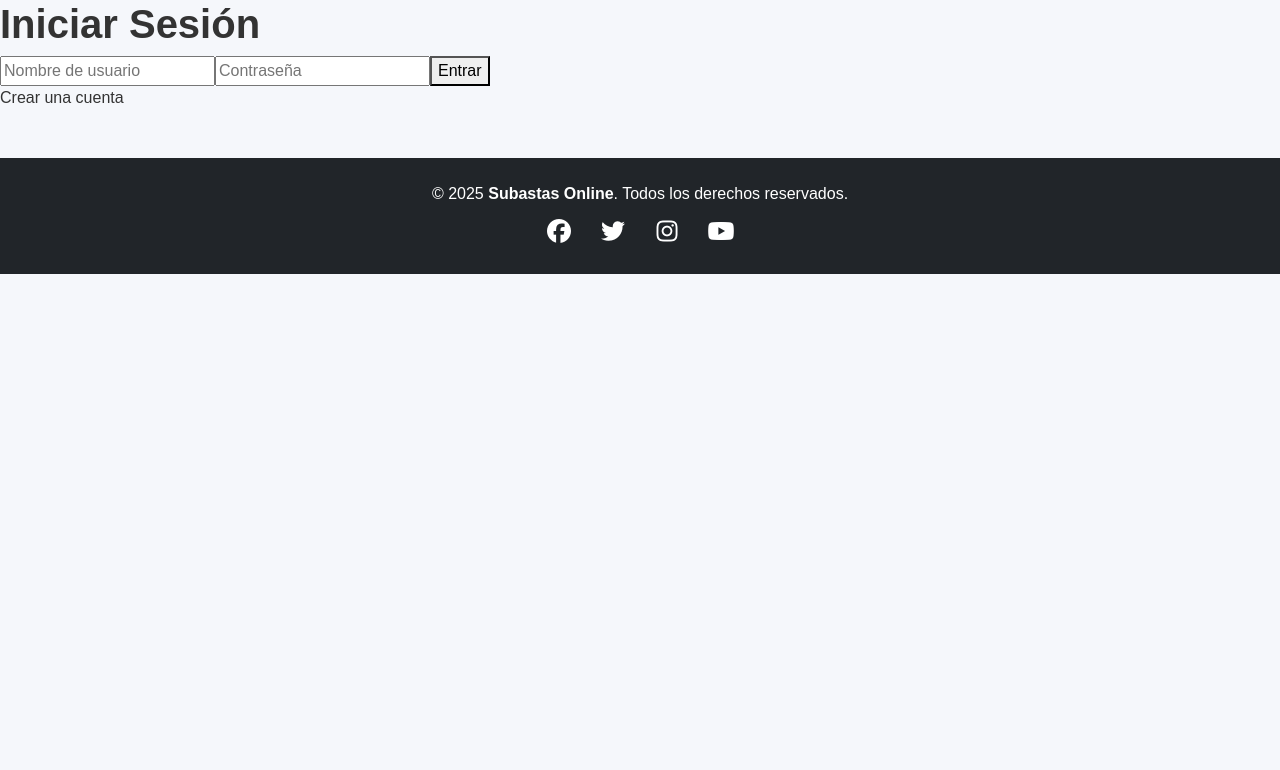
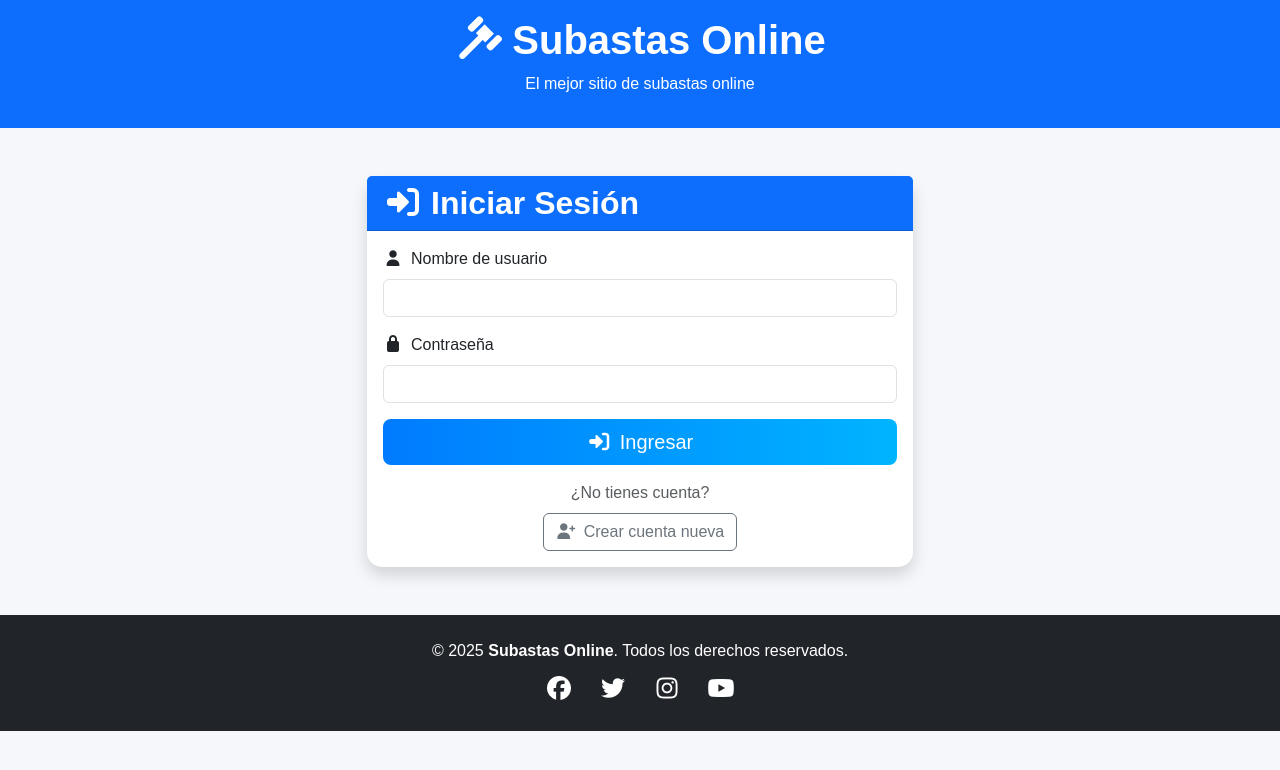
Before and after one commit to 0trujillo/Subastas-V2, a React (Create React App) app: page / in a window 1280 px wide. Shown: the top 770 px of the page. Built offline with nearby package versions, Linux system fonts and the light colour scheme.

Commit message:
Refinacion de diseño en el front end

```diff
--- a/src/pages/LoginPage.jsx
+++ b/src/pages/LoginPage.jsx
@@ -2,16 +2,16 @@
 import React, { useState } from "react";
 import { useNavigate } from "react-router-dom";
 import { login, register } from "../api/AuthAPI";
+import "bootstrap/dist/css/bootstrap.min.css";
 
-const LoginPage = () => {
+export default function LoginPage() {
   const navigate = useNavigate();
   const [modo, setModo] = useState("login");
 
   const [form, setForm] = useState({
-    nombre: "",      // <--- Username real
-    correo: "",      // (Opcional, si lo quieres)
+    nombre: "",
     contraseña: "",
-    confirmar: "",
+    confirmar: ""
   });
 
   const [notificacion, setNotificacion] = useState({ mensaje: "", tipo: "" });
@@ -21,19 +21,18 @@ const LoginPage = () => {
     setTimeout(() => setNotificacion({ mensaje: "", tipo: "" }), 2500);
   };
 
-  const cambiarFormulario = (e) => {
+  const handleChange = (e) => {
     setForm({ ...form, [e.target.name]: e.target.value });
   };
 
-  // ------------------------- LOGIN ---------------------------------
+  // --------------------------- LOGIN ----------------------------
   const ingresarUsuario = async (e) => {
     e.preventDefault();
 
     try {
-      // ⬇⬇ SE ENVÍA EXACTAMENTE LO QUE EL BACKEND PIDE ⬇⬇
       const res = await login({
-        nombre: form.nombre,        // <--- corregido
-        password: form.contraseña,  // <--- correcto
+        nombre: form.nombre,         // ← el backend usa "nombre"
+        password: form.contraseña,   // ← y password
       });
 
       localStorage.setItem("token", res.data.token);
@@ -53,7 +52,7 @@ const LoginPage = () => {
     }
   };
 
-  // ---------------------- REGISTRO ---------------------------------
+  // --------------------------- REGISTRO ----------------------------
   const registrarUsuario = async (e) => {
     e.preventDefault();
 
@@ -62,7 +61,6 @@ const LoginPage = () => {
     }
 
     try {
-      // ⬇⬇ Backend SOLO usa nombre + password ⬇⬇
       await register({
         nombre: form.nombre,
         password: form.contraseña,
@@ -76,85 +74,171 @@ const LoginPage = () => {
   };
 
   return (
-    <div className="login-container">
-      <h1>{modo === "login" ? "Iniciar Sesión" : "Registrarse"}</h1>
+    <div>
+      {/* ---------------------------- HEADER ---------------------------- */}
+      <header className="bg-primary text-white py-3 text-center">
+        <h1>
+          <i className="fa-solid fa-gavel me-2"></i>Subastas Online
+        </h1>
+        <p>El mejor sitio de subastas online</p>
+      </header>
 
+      <main className="container my-5">
+        {/* ---------------------------- LOGIN FORM ---------------------------- */}
+        {modo === "login" && (
+          <section className="row justify-content-center">
+            <div className="col-md-6">
+              <div className="card shadow">
+                <div className="card-header bg-primary text-white">
+                  <h2 className="mb-0">
+                    <i className="fa-solid fa-right-to-bracket me-2"></i>
+                    Iniciar Sesión
+                  </h2>
+                </div>
+
+                <div className="card-body">
                   {notificacion.mensaje && (
                     <div className={`alert alert-${notificacion.tipo}`}>
                       {notificacion.mensaje}
                     </div>
                   )}
 
-      {/* ---------------------- FORMULARIO LOGIN ---------------------- */}
-      {modo === "login" && (
                   <form onSubmit={ingresarUsuario}>
+                    <div className="mb-3">
+                      <label className="form-label">
+                        <i className="fa-solid fa-user me-2"></i>Nombre de usuario
+                      </label>
                       <input
                         type="text"
+                        className="form-control"
                         name="nombre"
-            placeholder="Nombre de usuario"
                         value={form.nombre}
-            onChange={cambiarFormulario}
+                        onChange={handleChange}
                         required
                       />
+                    </div>
 
+                    <div className="mb-3">
+                      <label className="form-label">
+                        <i className="fa-solid fa-lock me-2"></i>Contraseña
+                      </label>
                       <input
                         type="password"
+                        className="form-control"
                         name="contraseña"
-            placeholder="Contraseña"
                         value={form.contraseña}
-            onChange={cambiarFormulario}
+                        onChange={handleChange}
                         required
                       />
+                    </div>
 
-          <button type="submit">Entrar</button>
+                    <div className="d-grid">
+                      <button className="btn btn-primary btn-lg">
+                        <i className="fa-solid fa-right-to-bracket me-2"></i>Ingresar
+                      </button>
+                    </div>
                   </form>
+
+                  <div className="text-center mt-3">
+                    <p className="text-muted mb-2">¿No tienes cuenta?</p>
+                    <button
+                      className="btn btn-outline-secondary"
+                      onClick={() => setModo("registro")}
+                    >
+                      <i className="fa-solid fa-user-plus me-2"></i>
+                      Crear cuenta nueva
+                    </button>
+                  </div>
+                </div>
+              </div>
+            </div>
+          </section>
         )}
 
-      {/* ---------------------- FORMULARIO REGISTRO ------------------ */}
+        {/* --------------------------- REGISTRO FORM --------------------------- */}
         {modo === "registro" && (
+          <section className="row justify-content-center">
+            <div className="col-md-6">
+              <div className="card shadow">
+                <div className="card-header bg-success text-white">
+                  <h2 className="mb-0">
+                    <i className="fa-solid fa-user-plus me-2"></i>Crear Cuenta
+                  </h2>
+                </div>
+
+                <div className="card-body">
+                  {notificacion.mensaje && (
+                    <div className={`alert alert-${notificacion.tipo}`}>
+                      {notificacion.mensaje}
+                    </div>
+                  )}
+
                   <form onSubmit={registrarUsuario}>
+                    <div className="mb-3">
+                      <label className="form-label">
+                        <i className="fa-solid fa-user me-2"></i>Nombre de usuario
+                      </label>
                       <input
                         type="text"
+                        className="form-control"
                         name="nombre"
-            placeholder="Nombre de usuario"
                         value={form.nombre}
-            onChange={cambiarFormulario}
+                        onChange={handleChange}
                         required
                       />
+                    </div>
 
+                    <div className="mb-3">
+                      <label className="form-label">
+                        <i className="fa-solid fa-lock me-2"></i>Contraseña
+                      </label>
                       <input
                         type="password"
+                        className="form-control"
                         name="contraseña"
-            placeholder="Contraseña"
                         value={form.contraseña}
-            onChange={cambiarFormulario}
+                        onChange={handleChange}
                         required
                       />
+                    </div>
 
+                    <div className="mb-3">
+                      <label className="form-label">
+                        <i className="fa-solid fa-circle-check me-2"></i>
+                        Confirmar contraseña
+                      </label>
                       <input
                         type="password"
+                        className="form-control"
                         name="confirmar"
-            placeholder="Confirmar contraseña"
                         value={form.confirmar}
-            onChange={cambiarFormulario}
+                        onChange={handleChange}
                         required
                       />
+                    </div>
 
-          <button type="submit">Crear Cuenta</button>
+                    <div className="d-grid">
+                      <button className="btn btn-success btn-lg">
+                        <i className="fa-solid fa-user-plus me-2"></i>Registrarme
+                      </button>
+                    </div>
                   </form>
+
+                  <div className="text-center mt-3">
+                    <p className="text-muted mb-2">¿Ya tienes cuenta?</p>
+                    <button
+                      className="btn btn-outline-secondary"
+                      onClick={() => setModo("login")}
+                    >
+                      <i className="fa-solid fa-right-to-bracket me-2"></i>Iniciar sesión
+                    </button>
+                  </div>
+                </div>
+              </div>
+            </div>
+          </section>
         )}
-
-      <p>
-        {modo === "login" ? (
-          <span onClick={() => setModo("registro")}>Crear una cuenta</span>
-        ) : (
-          <span onClick={() => setModo("login")}>
-            ¿Ya tienes cuenta? Inicia sesión
-          </span>
-        )}
-      </p>
+      </main>
     </div>
   );
-};
-
-export default LoginPage;
+}
```
Lines whose indentation alone changed are shown as unchanged.
